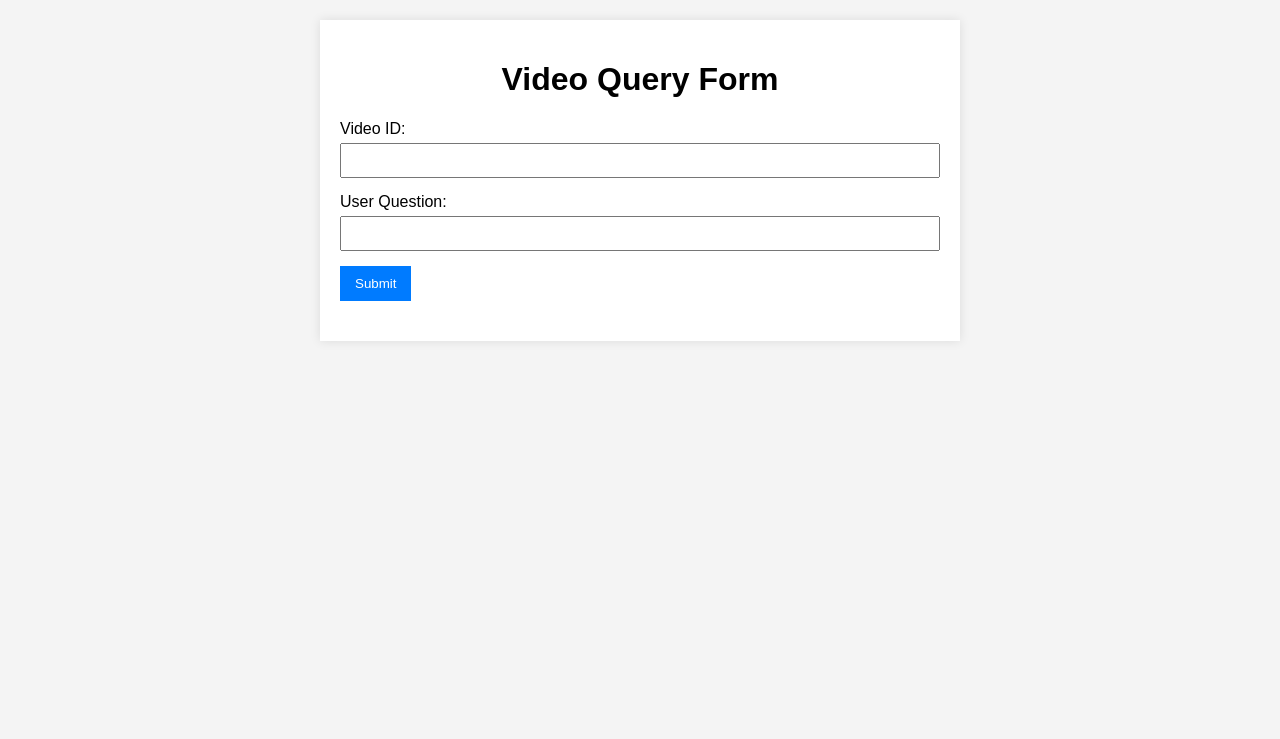
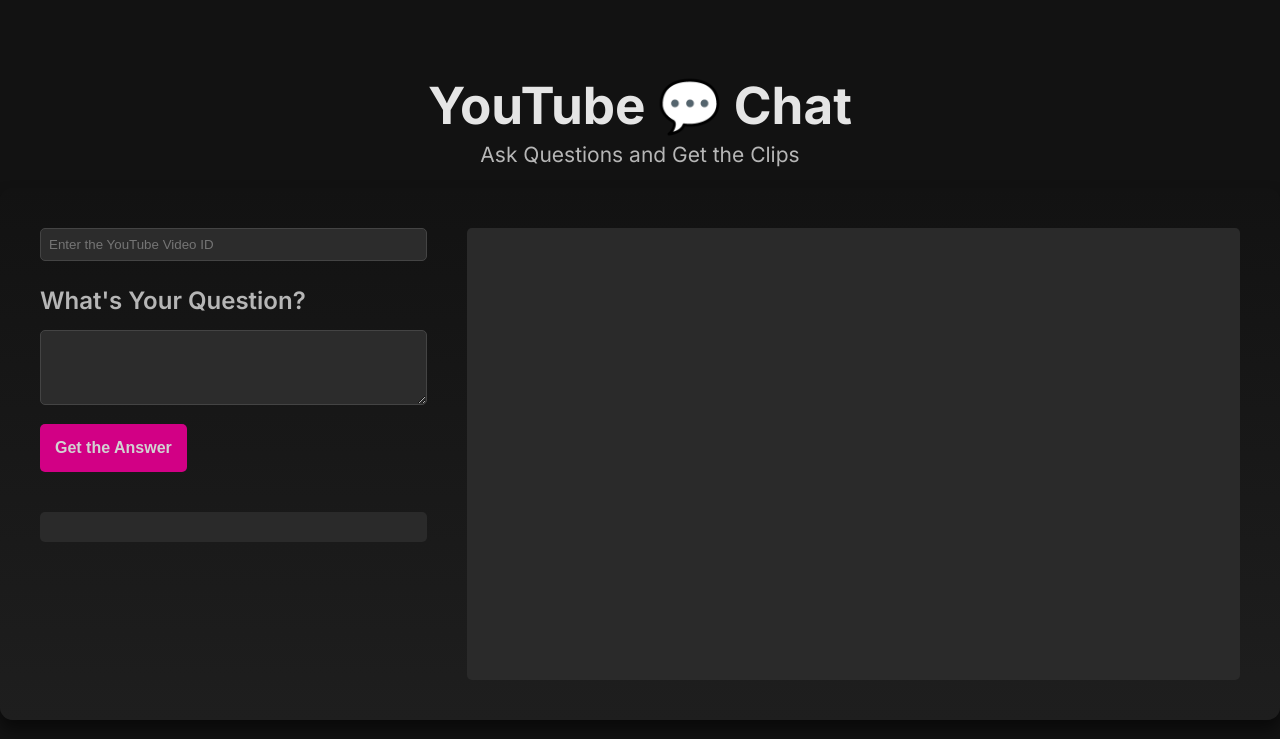
Before and after one commit to cloud-ray/youtube-rag, a Flask app: page / in a window 1280 px wide. Shown: the top 739 px of the page. Run offline with Flask 3, Linux system fonts and the light colour scheme.

Commit message:
Updated index.html

```diff
--- /dev/null
+++ b/static/css/styles.css
@@ -0,0 +1,149 @@
+/* styles.css */
+body {
+    font-family: "Inter", sans-serif;
+    margin: 0;
+    padding: 0;
+    background-color: #121212;
+    color: #e0e0e0;
+    display: flex;
+    flex-direction: column;
+    align-items: center;
+    height: 90vh;
+}
+.top-container {
+    width: 100%;
+    max-width: 1400px;
+    padding: 20px 0px;
+    margin-bottom: 0;
+}
+.bottom-container {
+    width: 100%;
+    max-width: 1400px;
+    flex: 1;
+    padding: 20px;
+    background: linear-gradient(to bottom, #121212, #1e1e1e);
+    box-shadow: 0 10px 15px rgba(0, 0, 0, 0.5);
+    border-radius: 1vw;
+    box-sizing: border-box;
+    display: flex;
+    flex-direction: column;
+    margin-top: -40px;
+}
+.header {
+    text-align: center;
+    padding: 20px;
+}
+.content {
+    display: flex;
+    flex: 1;
+    height: 100%;
+}
+.left, .right {
+    padding: 20px;
+}
+.left {
+    flex: 1;
+    height: 100%;
+}
+.right {
+    flex: 2;
+    display: flex;
+    flex-direction: column;
+    height: 100%;
+    box-sizing: border-box;
+}
+h1 {
+    text-align: center;
+    color: #e5e5e5;
+    font-weight: 700;
+    font-size: 4vw;
+}
+.header .subtitle {
+    font-size: 21px;
+    margin-top: -30px;
+    color: #b6b6b6;
+    font-weight: 400;
+}
+.form-group {
+    margin-bottom: 15px;
+}
+label {
+    display: block;
+    margin-bottom: 15px;
+    margin-top: 25px;
+    font-weight: 600;
+    color: #b6b6b6;
+    font-size: 24px;
+}
+input[type="text"] {
+    width: 100%;
+    padding: 8px;
+    box-sizing: border-box;
+    background-color: #2c2c2c;
+    border: 1px solid #444;
+    color: #e0e0e0;
+    border-radius: 5px;
+}
+input[type="text"]:focus {
+    background-color: #333;
+}
+.large-input {
+    width: 100%;
+    padding: 15px;
+    font-size: 16px;
+    height: 75px;
+    overflow-y: auto;
+    resize: vertical;
+    background-color: #2c2c2c;
+    border: 1px solid #444;
+    color: #e0e0e0;
+    border-radius: 5px;
+    box-sizing: border-box;
+    line-height: 1.5;
+}
+button {
+    padding: 15px 15px;
+    background-color: #d20085;
+    color: #d2d2d2;
+    border: none;
+    cursor: pointer;
+    border-radius: 5px;
+    font-weight: 600;
+    font-size: 16px;
+}
+button:hover {
+    background-color: #ac006d;
+}
+.response {
+    flex: 1;
+    margin-top: 40px;
+    background-color: #2a2a2a;
+    padding: 15px;
+    border-radius: 5px;
+    color: #e0e0e0;
+    line-height: 1.5;
+    font-size: 18px;
+}
+.response a:link {
+    color: #a0a9ff; /* Change the link color to a blue-ish color */
+}
+.response a:visited {
+    color: #a0eeff; /* Change the link color to a purple-ish color after it's clicked */
+}
+#videoContainer {
+    flex: 2;
+    background-color: #2a2a2a; /* Grey color placeholder */
+    min-height: 350px; /* Same height as the iframe */
+    display: flex;
+    align-items: center;
+    justify-content: center;
+    border-radius: 5px;
+    overflow: hidden;
+    height: 100%;
+}
+iframe {
+    width: 100%;
+    height: 100%;
+    border: none;
+    object-fit: cover;
+}
--- /dev/null
+++ b/static/js/script.js
@@ -0,0 +1,55 @@
+// script.js
+document.getElementById('queryForm').addEventListener('submit', function(event) {
+    event.preventDefault();
+
+    // Show "Please wait..." in the response area
+    document.getElementById('response').innerHTML = `
+        <p>Just a sec ⏱️</p>
+    `;
+
+    const video_id = document.getElementById('video_id').value;
+    const user_question = document.getElementById('user_question').value;
+
+    fetch('http://127.0.0.1:8080/process', {
+        method: 'POST',
+        headers: {
+            'Content-Type': 'application/json'
+        },
+        body: JSON.stringify({ video_id, user_question })
+    })
+    .then(response => response.json())
+    .then(data => {
+        // Clear the "Please wait..." placeholder
+        document.getElementById('response').innerHTML = '';
+
+        if (data.youtube_link && data.answer) {
+            document.getElementById('response').innerHTML = `
+                <p><strong>RAG Answer 🧠</strong></p>
+                <p>${data.answer}</p>
+                <p><strong>View on YouTube ↗️</strong> <a href="${data.youtube_link}" target="_blank">${data.youtube_link}</a></p>
+            `;
+
+            // Update the iframe source URL with the start parameter
+            const iframeSrc = `https://www.youtube.com/embed/${video_id}?start=${data.start}`;
+
+            // Log the iframe source URL to the console
+            console.log('Iframe Source URL:', iframeSrc);
+
+            document.getElementById('videoContainer').innerHTML = `
+                <iframe src="${iframeSrc}" allowfullscreen></iframe>
+            `;
+        } else {
+            document.getElementById('response').innerHTML = `
+                <p><strong>Error:</strong> ${data.error}</p>
+            `;
+        }
+    })
+    .catch(error => {
+        // Clear the "Please wait..." placeholder
+        document.getElementById('response').innerHTML = '';
+
+        document.getElementById('response').innerHTML = `
+            <p><strong>Error:</strong> ${error.message}</p>
+        `;
+    });
+});
--- a/templates/index.html
+++ b/templates/index.html
@@ -3,117 +3,40 @@
 <head>
     <meta charset="UTF-8">
     <meta name="viewport" content="width=device-width, initial-scale=1.0">
-    <title>Video Query</title>
-    <style>
-        body {
-            font-family: Arial, sans-serif;
-            margin: 0;
-            padding: 20px;
-            background-color: #f4f4f4;
-        }
-        .container {
-            max-width: 600px;
-            margin: auto;
-            padding: 20px;
-            background: white;
-            box-shadow: 0 0 10px rgba(0, 0, 0, 0.1);
-        }
-        h1 {
-            text-align: center;
-        }
-        .form-group {
-            margin-bottom: 15px;
-        }
-        label {
-            display: block;
-            margin-bottom: 5px;
-        }
-        input[type="text"] {
-            width: 100%;
-            padding: 8px;
-            box-sizing: border-box;
-        }
-        button {
-            padding: 10px 15px;
-            background-color: #007bff;
-            color: white;
-            border: none;
-            cursor: pointer;
-        }
-        button:hover {
-            background-color: #0056b3;
-        }
-        .response {
-            margin-top: 20px;
-        }
-        iframe {
-            width: 100%;
-            height: 315px;
-            border: none;
-        }
-    </style>
+    <title>YouTube 💬 Chat</title>
+    <link rel="preconnect" href="https://fonts.googleapis.com">
+    <link rel="preconnect" href="https://fonts.gstatic.com" crossorigin>
+    <link href="https://fonts.googleapis.com/css2?family=Inter:ital,opsz,wght@0,14..32,100..900;1,14..32,100..900&display=swap" rel="stylesheet">
+    <link rel="stylesheet" href="{{ url_for('static', filename='css/styles.css') }}">
 </head>
 <body>
-    <div class="container">
-        <h1>Video Query Form</h1>
+    <div class="top-container">
+        <div class="header">
+            <h1>YouTube 💬 Chat</h1>
+            <p class="subtitle">Ask Questions and Get the Clips</p>
+        </div>
+    </div>
+    <div class="bottom-container">
+        <div class="content">
+            <div class="left">
                 <form id="queryForm">
                     <div class="form-group">
-                <label for="video_id">Video ID:</label>
-                <input type="text" id="video_id" name="video_id" required>
+                        <input type="text" id="video_id" name="video_id" required placeholder="Enter the YouTube Video ID">
                     </div>
                     <div class="form-group">
-                <label for="user_question">User Question:</label>
-                <input type="text" id="user_question" name="user_question" required>
+                        <label for="user_question">What's Your Question?</label>
+                        <textarea id="user_question" name="user_question" required class="large-input"></textarea>
                     </div>
-            <button type="submit">Submit</button>
+                    <button type="submit">Get the Answer</button>
                 </form>
                 <div class="response" id="response"></div>
+            </div>
+            <div class="right">
                 <div id="videoContainer"></div>
             </div>
+        </div>
+    </div>
 
-    <script>
-        document.getElementById('queryForm').addEventListener('submit', function(event) {
-            event.preventDefault();
-
-            const video_id = document.getElementById('video_id').value;
-            const user_question = document.getElementById('user_question').value;
-
-            fetch('http://127.0.0.1:8080/process', {
-                method: 'POST',
-                headers: {
-                    'Content-Type': 'application/json'
-                },
-                body: JSON.stringify({ video_id, user_question })
-            })
-            .then(response => response.json())
-            .then(data => {
-                if (data.youtube_link && data.answer) {
-                    document.getElementById('response').innerHTML = `
-                        <p><strong>Answer:</strong> ${data.answer}</p>
-                        <p><strong>YouTube Link:</strong> <a href="${data.youtube_link}" target="_blank">${data.youtube_link}</a></p>
-                    `;
-
-                    // Update the iframe source URL with the start parameter
-                    const iframeSrc = `https://www.youtube.com/embed/${video_id}?start=${data.start}`;
-
-                    // Log the iframe source URL to the console
-                    console.log('Iframe Source URL:', iframeSrc);
-
-                    document.getElementById('videoContainer').innerHTML = `
-                        <iframe src="${iframeSrc}" allowfullscreen></iframe>
-                    `;
-                } else {
-                    document.getElementById('response').innerHTML = `
-                        <p><strong>Error:</strong> ${data.error}</p>
-                    `;
-                }
-            })
-            .catch(error => {
-                document.getElementById('response').innerHTML = `
-                    <p><strong>Error:</strong> ${error.message}</p>
-                `;
-            });
-        });
-    </script>
+    <script src="{{ url_for('static', filename='js/script.js') }}"></script>
 </body>
 </html>
```
Also changed, not shown: retrieve_create.py (+27 -2 lines). Lines whose indentation alone changed are shown as unchanged.
